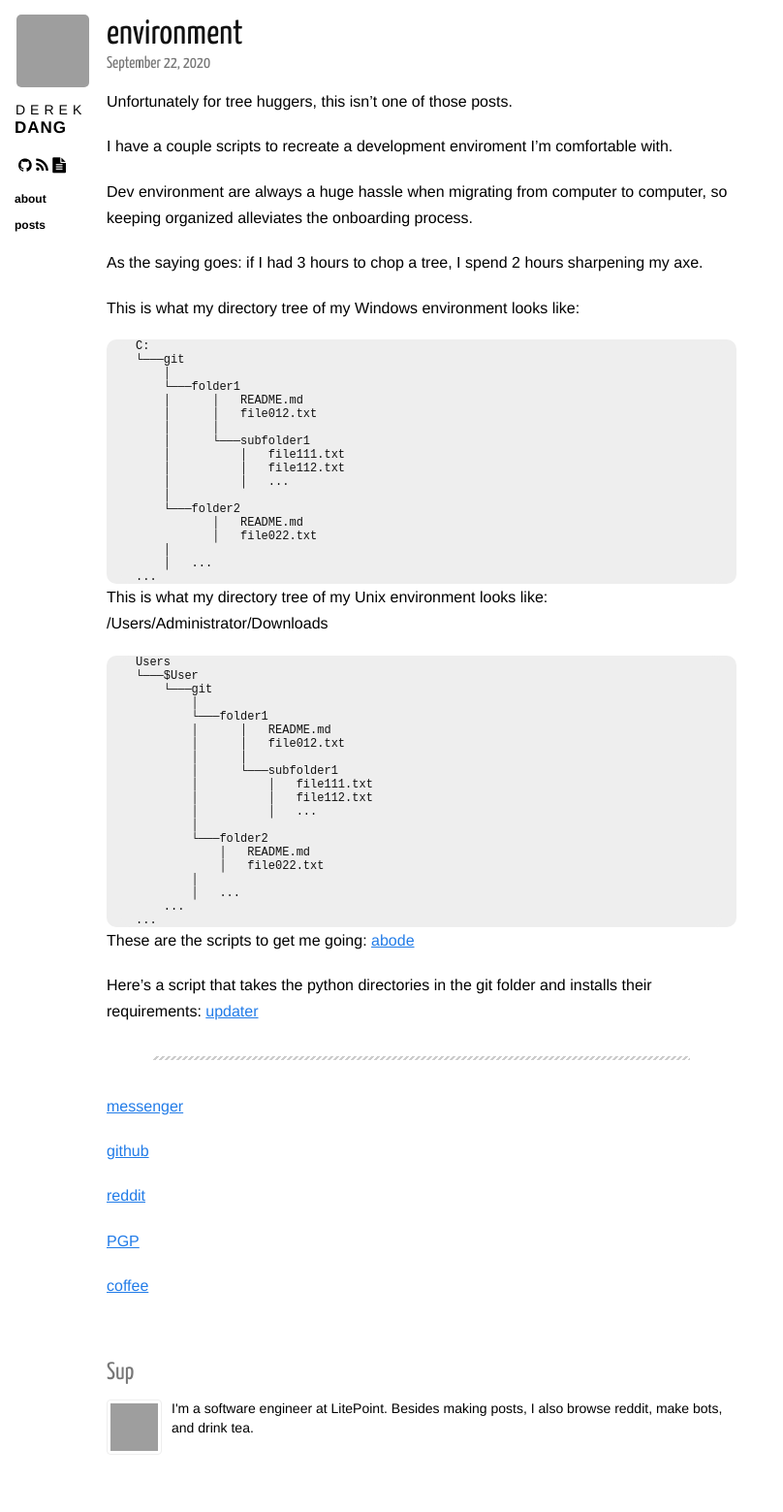
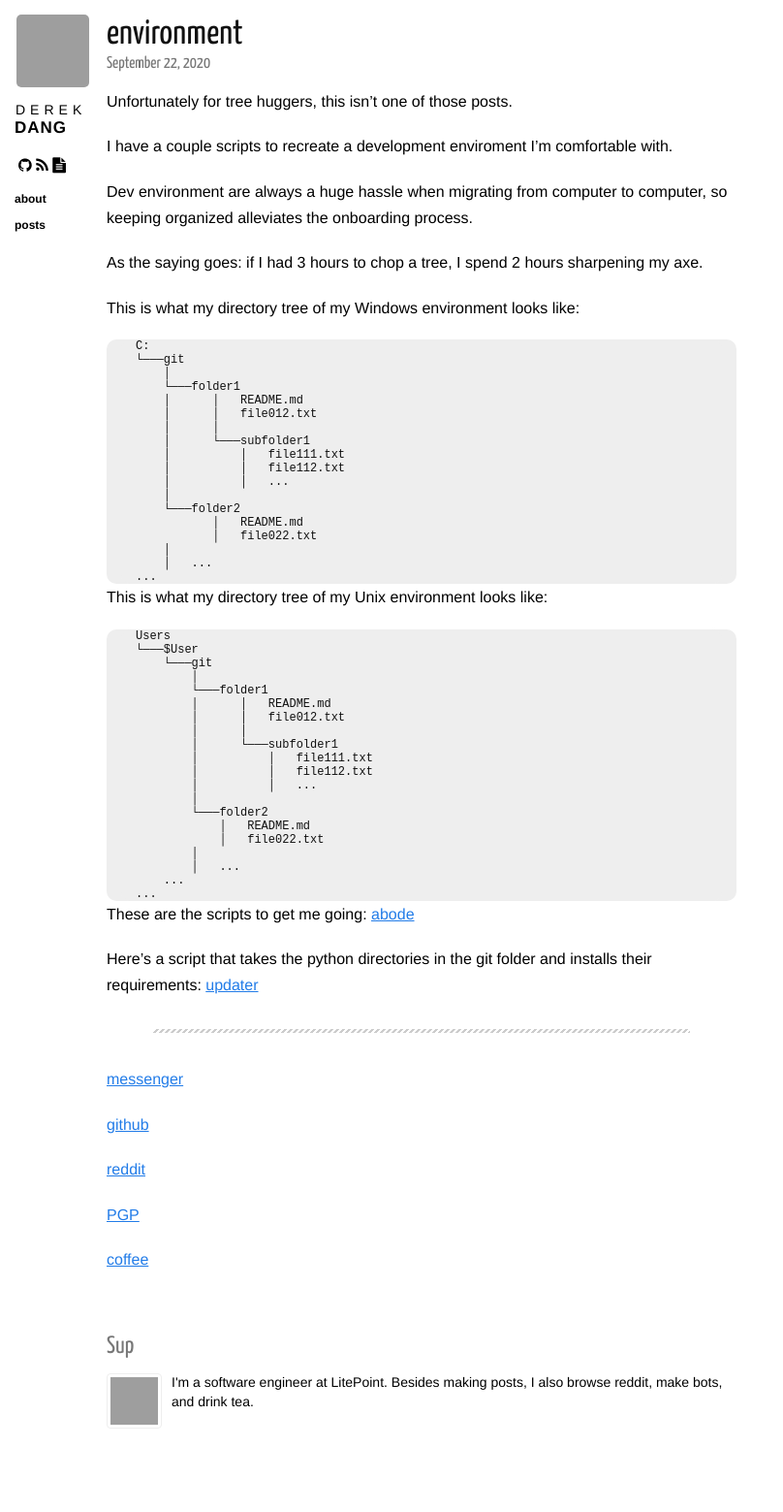
Before and after one commit to dqdang/dqdang.github.io, a Jekyll site: the page built from _posts/2020-09-22-environment.markdown, in a window 1280 px wide. Shown: the whole page at 97% size, without its empty margins (0-808 px from the left). Built offline with Jekyll 4.4.1, drawn with Linux system fonts in a browser that asks for light colours; nearby versions of some CDN libraries; after the commit the page ends 1532 px from its top, so only the background shows below that; grey boxes are pictures that could not be loaded.

Commit message:
Fix typo

````diff
--- a/_posts/2020-09-22-environment.markdown
+++ b/_posts/2020-09-22-environment.markdown
@@ -35,7 +35,6 @@ C:
 ```
 
 This is what my directory tree of my Unix environment looks like:
-/Users/Administrator/Downloads
 ```
 Users
 └───$User
````
